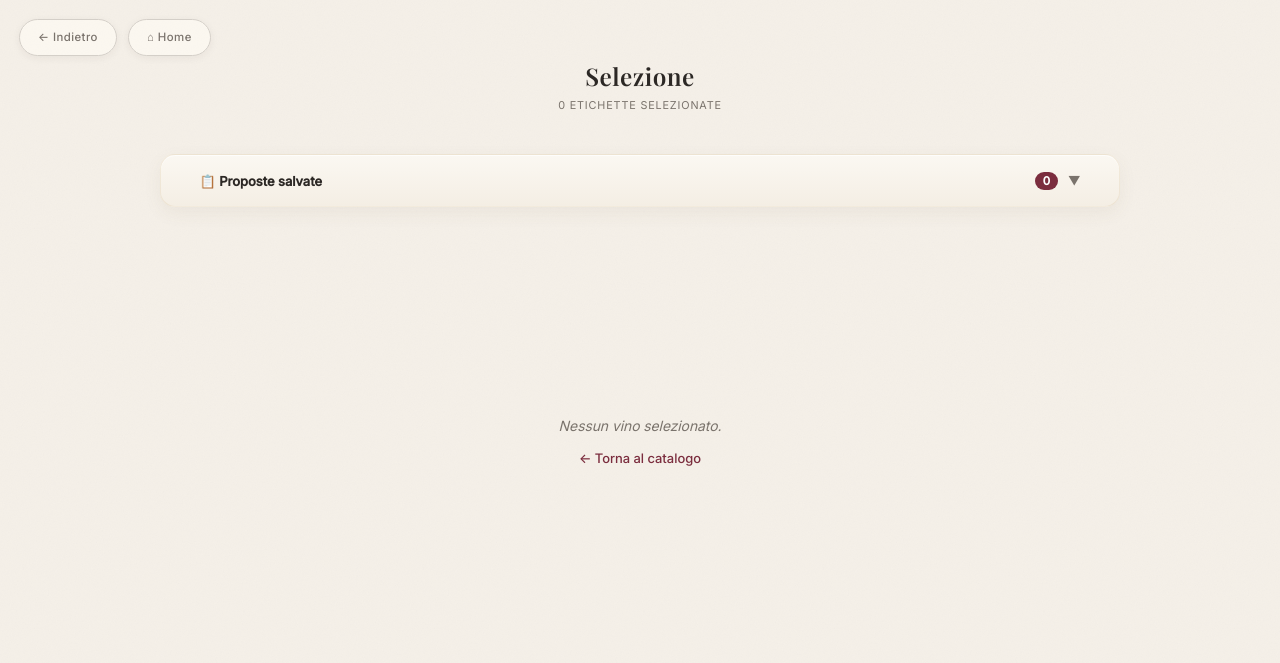
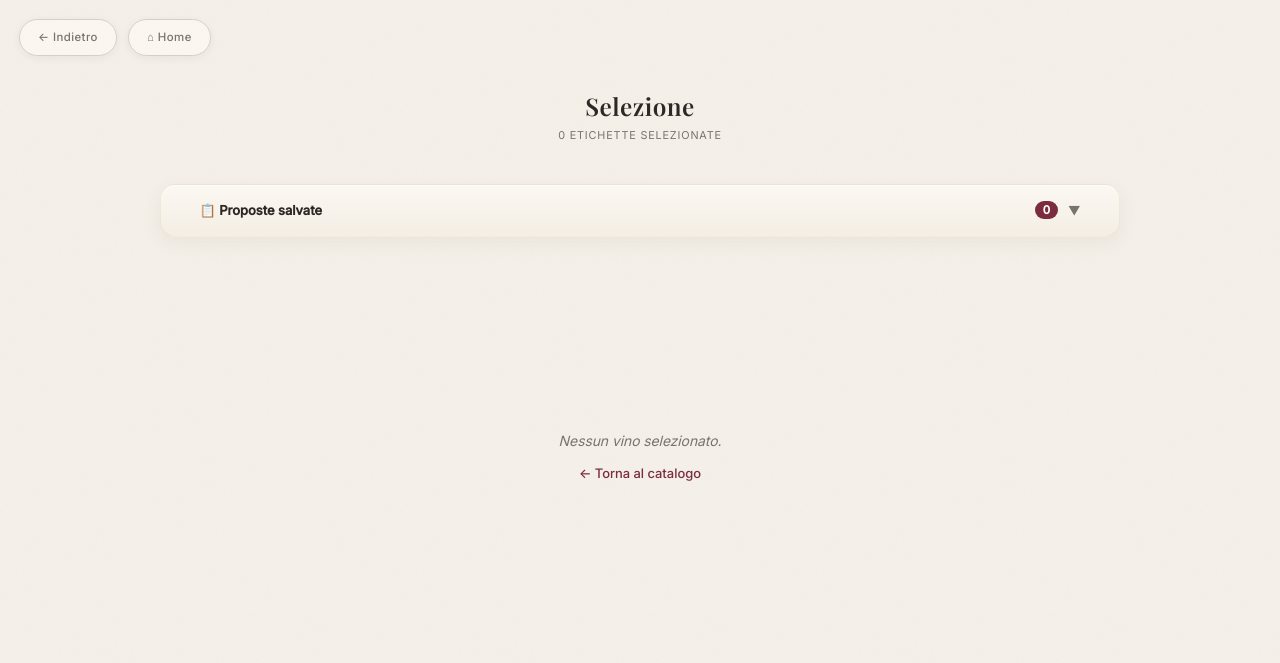
Before and after one commit to MaxStar85/planet-wine, a plain HTML site: page carrello.html in a window 1280 px wide. Drawn offline with Linux system fonts and the light colour scheme.

Commit message:
Update carrello.html

```diff
--- a/carrello.html
+++ b/carrello.html
@@ -16,7 +16,7 @@
       display: flex;
       flex-direction: column;
       min-height: 0;
-      padding-top: 60px;
+      padding-top: clamp(60px, 7vw, 100px);
       box-sizing: border-box;
       padding-bottom: 0;
     }
```
